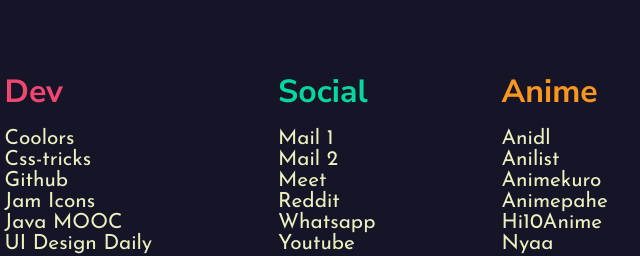
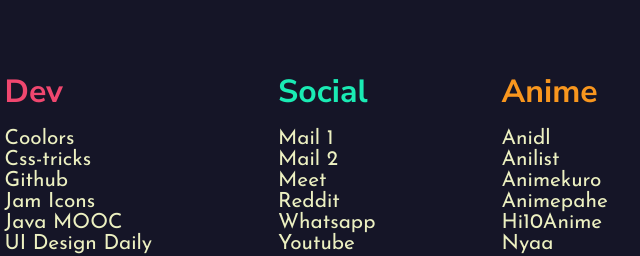
Before and after one commit to Icalized/startpage-first, a plain HTML site: page index.html in a window 1280 px wide. Shown: the part 329-585 px from the top of the page, 215-855 px from the left. Drawn offline with Linux system fonts and the light colour scheme.

Commit message:
Update style.css
Social box color updated

```diff
--- a/style.css
+++ b/style.css
@@ -61,7 +61,7 @@ input{
 }
 
 #social-box{
-    color: #06d6a0;
+    color: #1aebb4;
 }
 
 #anime-box{
```
